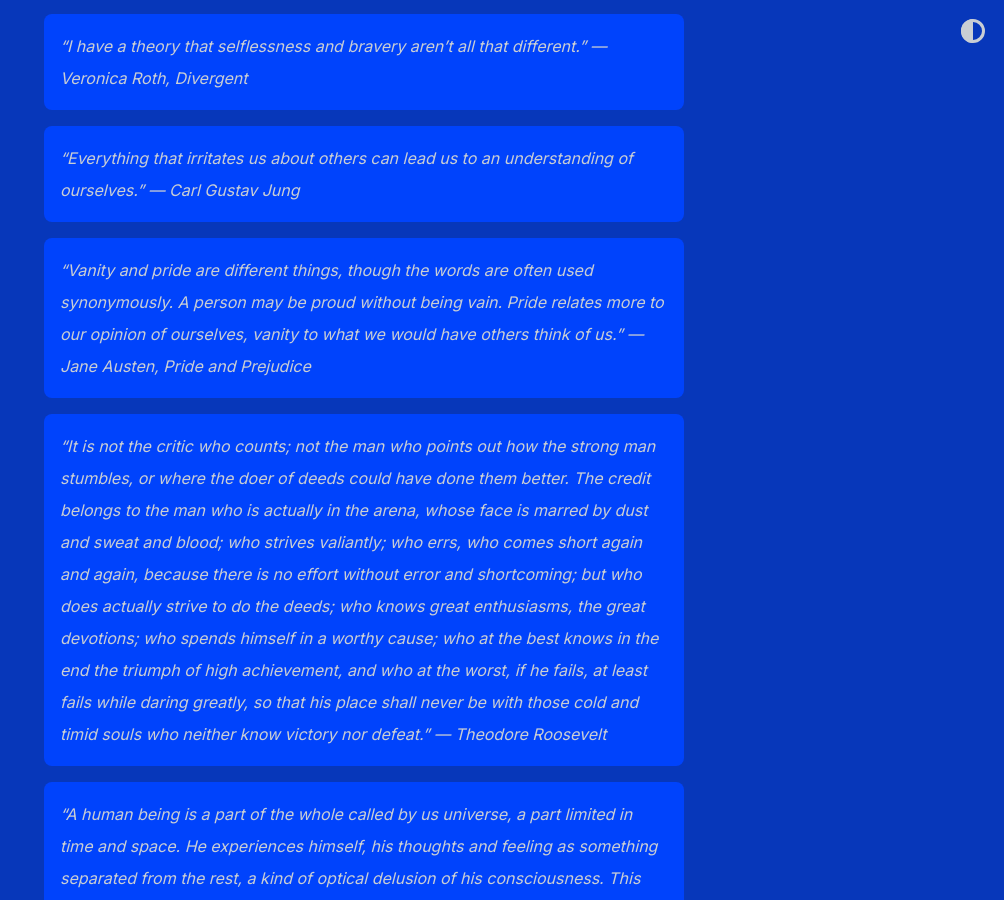
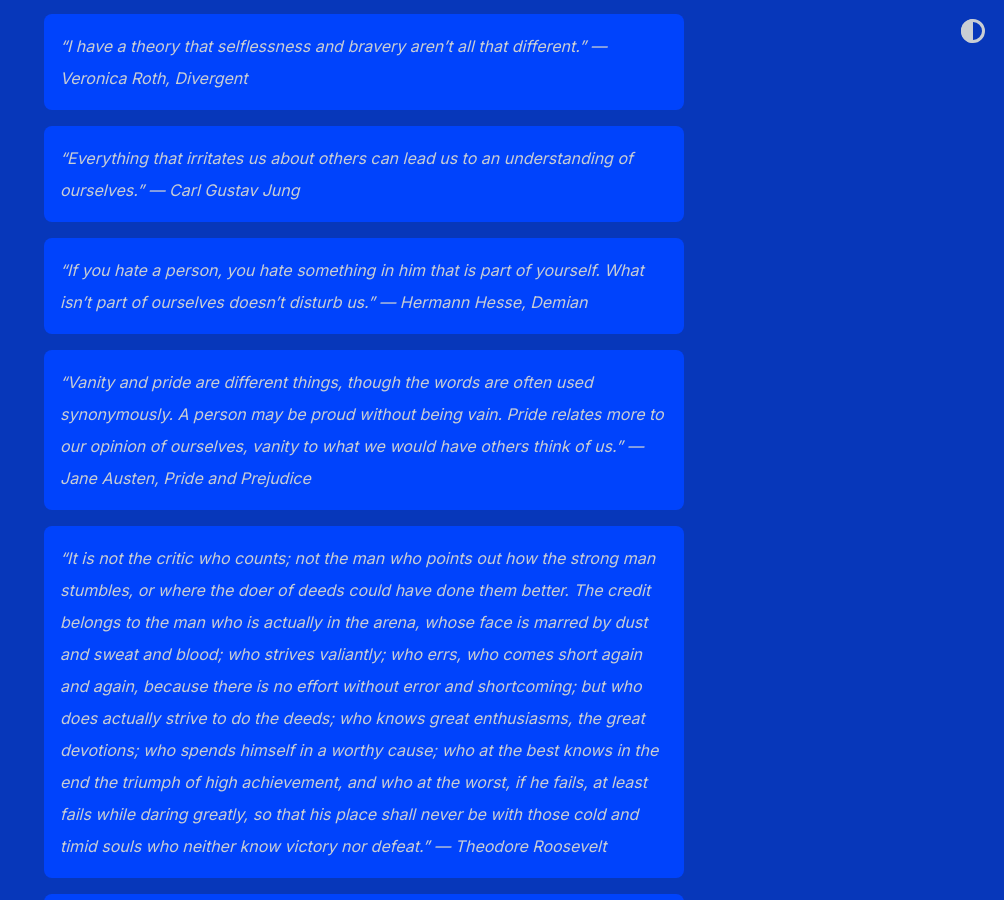
Before and after one commit to shihankanungo/shihankanungo.github.io, a Jekyll site: the page built from about.md, in a window 1280 px wide and 900 px high, scrolled down 3900 px. Shown: the whole window, without its empty margins (276-1280 px from the left). Built offline with Jekyll 4.4.1, drawn with Linux system fonts in a browser that asks for light colours.

Commit message:
Update about.md

```diff
--- a/about.md
+++ b/about.md
@@ -39,6 +39,8 @@
 
 > "Everything that irritates us about others can lead us to an understanding of ourselves." --- Carl Gustav Jung
 
+> "If you hate a person, you hate something in him that is part of yourself. What isn't part of ourselves doesn't disturb us." --- Hermann Hesse, <i>Demian</i>
+
 > "Vanity and pride are different things, though the words are often used synonymously. A person may be proud without being vain. Pride relates more to our opinion of ourselves, vanity to what we would have others think of us." --- Jane Austen, <i>Pride and Prejudice</i>
 
 > "It is not the critic who counts; not the man who points out how the strong man stumbles, or where the doer of deeds could have done them better. The credit belongs to the man who is actually in the arena, whose face is marred by dust and sweat and blood; who strives valiantly; who errs, who comes short again and again, because there is no effort without error and shortcoming; but who does actually strive to do the deeds; who knows great enthusiasms, the great devotions; who spends himself in a worthy cause; who at the best knows in the end the triumph of high achievement, and who at the worst, if he fails, at least fails while daring greatly, so that his place shall never be with those cold and timid souls who neither know victory nor defeat." --- Theodore Roosevelt
```
